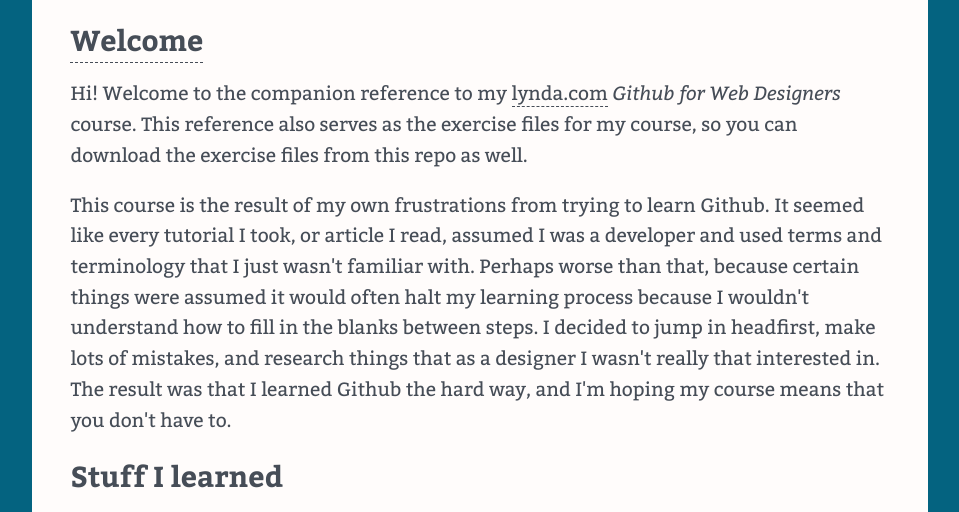
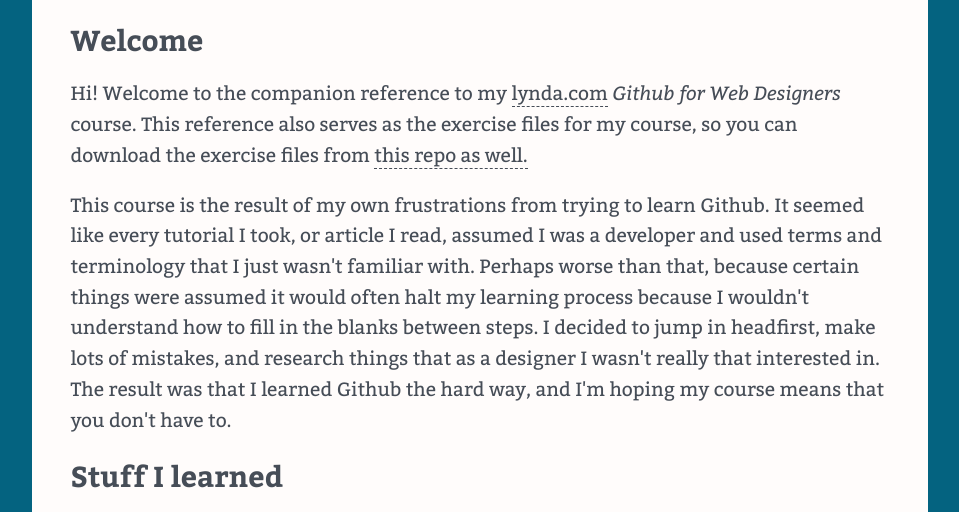
Before and after one commit to MSandoval910/github-for-web-designers, a plain HTML site: page index.html in a window 1280 px wide. Shown: the part 229-741 px from the top of the page, without its empty margins (160-1119 px from the left). Drawn offline with nearby package versions, Linux system fonts and the light colour scheme.

Commit message:
Update
added title attribute to ph.pages

```diff
--- a/index.html
+++ b/index.html
@@ -29,9 +29,9 @@
     </ul>
   </nav>
   <main>
-    <h2><a href="https://github.com/MSandoval910/github-for-web-designers.git">Welcome</a></h2>
+    <h2>Welcome</h2>
     <p>Hi! Welcome to the companion reference to my <a href="http://www.lynda.com" title="lynda.com">lynda.com</a> <em>Github for Web Designers</em> course. This reference also serves as the exercise files for my course, so you can download the exercise
-      files from this repo as well.</p>
+      files from <a href="https://github.com/MSandoval910/github-for-web-designers.git" title="companion repo for github desktop lesson" </a>this repo as well.</p>
     <p>This course is the result of my own frustrations from trying to learn Github. It seemed like every tutorial I took, or article I read, assumed I was a developer and used terms and terminology that I just wasn't familiar with. Perhaps worse than that,
       because certain things were assumed it would often halt my learning process because I wouldn't understand how to fill in the blanks between steps. I decided to jump in headfirst, make lots of mistakes, and research things that as a designer I wasn't
       really that interested in. The result was that I learned Github the hard way, and I'm hoping my course means that you don't have to.</p>
```
